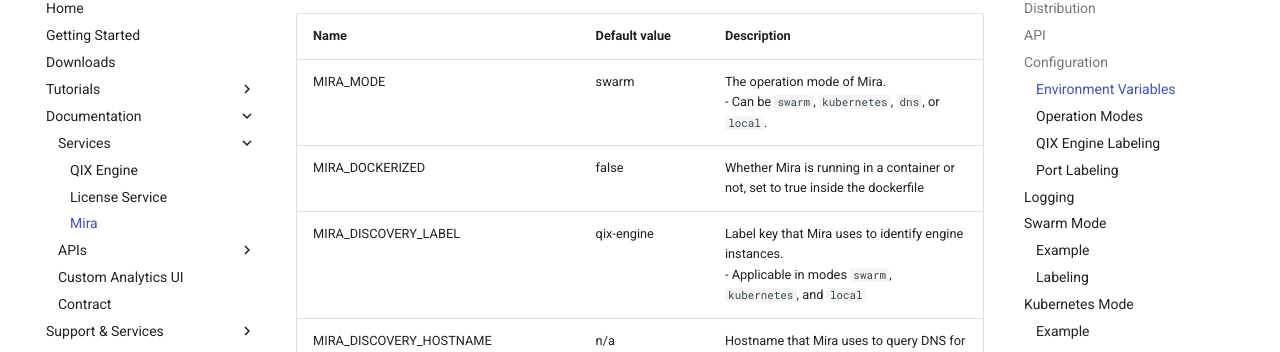
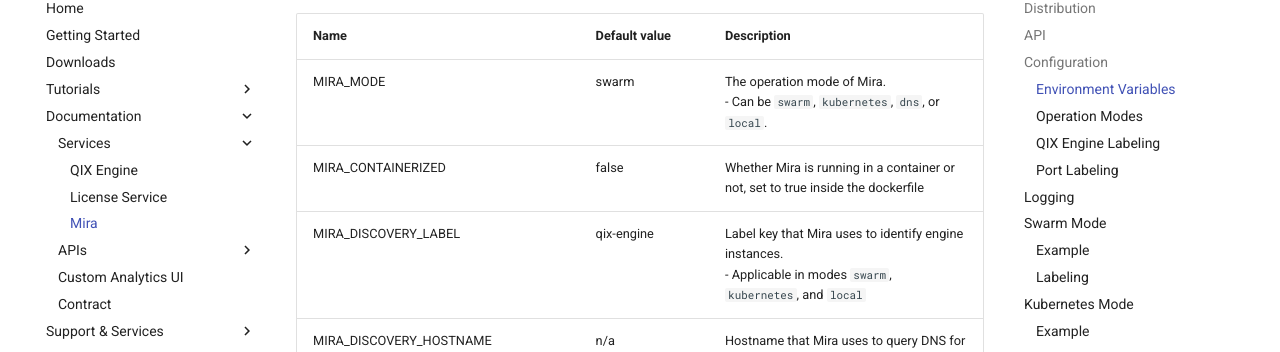
Before and after one commit to qlik-oss/core-website, an MkDocs documentation site: the page built from docs/documentation/services/mira.md, in a window 1280 px wide and 900 px high, scrolled down 763 px. Shown: the part 100-452 px from the top of the window. Built offline with MkDocs 1.6.1 and Material for MkDocs 9.7.7, drawn with Linux system fonts in a browser that asks for light colours; comment, search, counter and statistics services are not loaded; old or Windows-style settings are respelled for this version of MkDocs.

Commit message:
using the right words are hard..

```diff
--- a/docs/documentation/services/mira.md
+++ b/docs/documentation/services/mira.md
@@ -31,7 +31,7 @@
 | Name                                  | Default value           | Description |
 | ------------------------------------- | ----------------------- | ----------- |
 | MIRA_MODE                             | swarm                   | The operation mode of Mira.<br>- Can be `swarm`, `kubernetes`, `dns`, or `local`. |
-| MIRA_DOCKERIZED                       | false                   | Whether Mira is running in a container or not, set to true inside the dockerfile |
+| MIRA_CONTAINERIZED                    | false                   | Whether Mira is running in a container or not, set to true inside the dockerfile |
 | MIRA_DISCOVERY_LABEL                  | qix-engine              | Label key that Mira uses to identify engine instances.<br/>- Applicable in modes `swarm`, `kubernetes`, and `local` |
 | MIRA_DISCOVERY_HOSTNAME               | n/a                     | Hostname that Mira uses to query DNS for QIX Engine instances.<br>- Only applicable in mode `dns` |
 | MIRA_ENGINE_API_PORT_LABEL            | qix-engine-api-port     | Label that Mira will use to determine the QIX API (websocket) port.<br/>- Applicable in modes `swarm`, `kubernetes`, and `local` |
```
